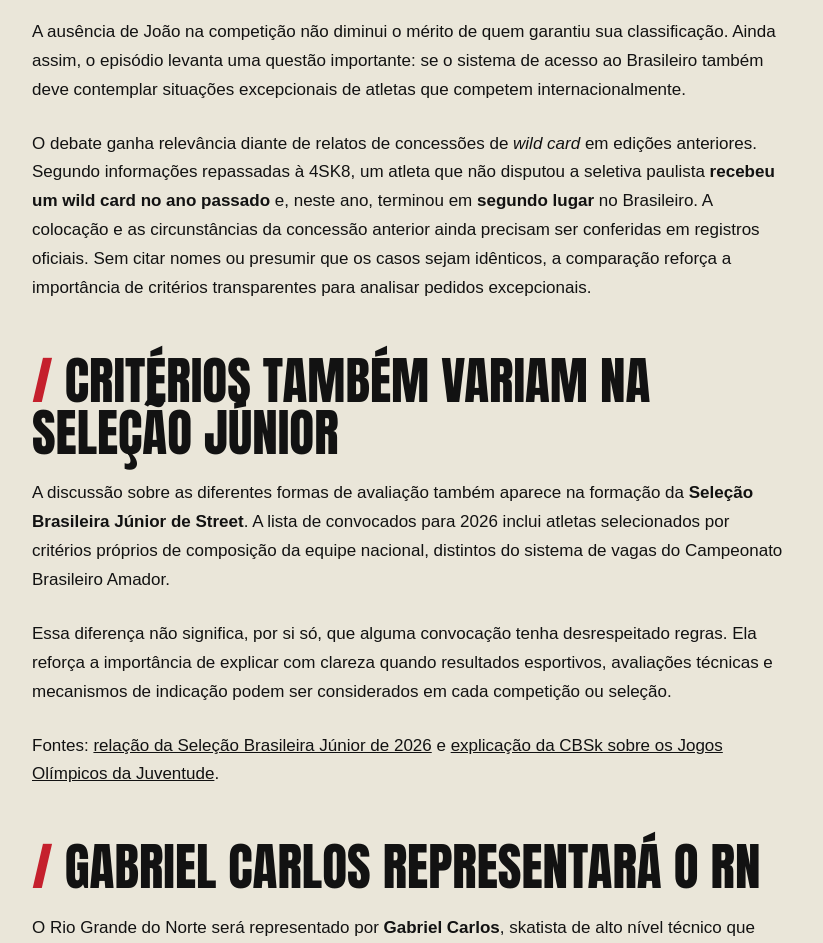
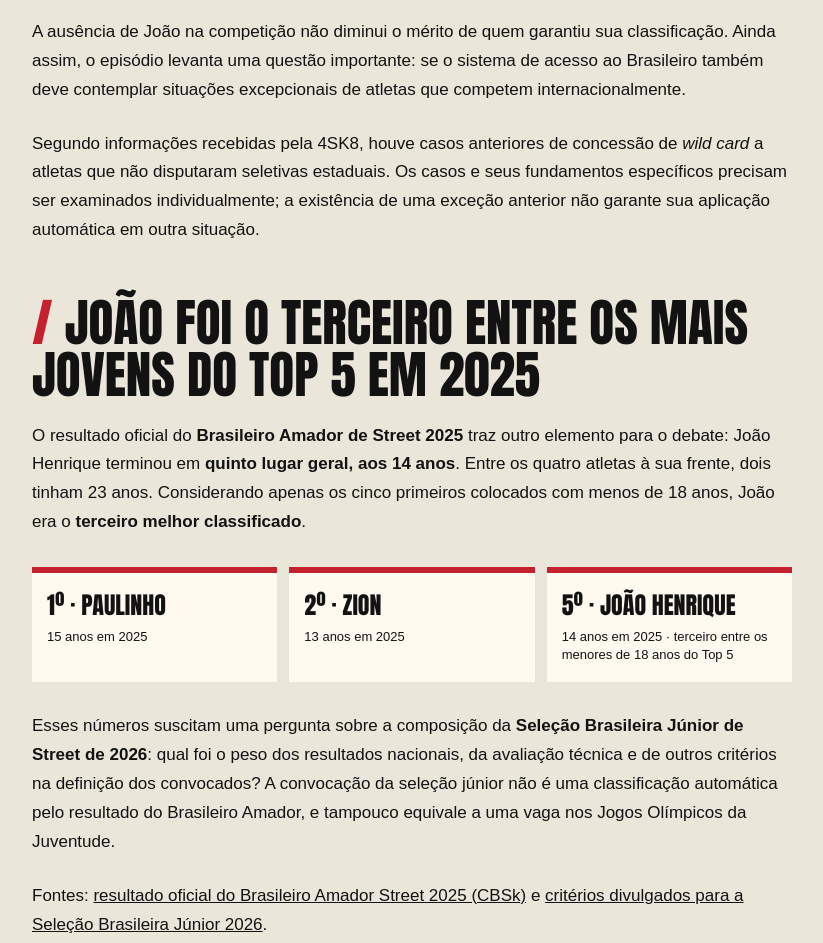
Before and after one commit to jmtwebnet/4sk8, a plain HTML site: page noticias/joao-henrique-fora-brasileiro-amador-2026/index.html in a window 1280 px wide. Shown: the part 2340-3283 px from the top of the page, without its empty margins (18-841 px from the left). Drawn offline with nearby package versions, Linux system fonts and the light colour scheme.

Commit message:
Correct 2025 age ranking and distinguish Junior team from Olympic Youth Games

```diff
--- a/noticias/joao-henrique-fora-brasileiro-amador-2026/index.html
+++ b/noticias/joao-henrique-fora-brasileiro-amador-2026/index.html
@@ -18,8 +18,12 @@
 <h2>Seletiva com participação reduzida</h2>
 <p>De acordo com as informações recebidas pela 4SK8, a etapa seletiva contou com apenas <strong>três participantes para três vagas distribuídas entre três estados</strong>. O número reduzido de inscritos chama atenção e abre espaço para discutir o alcance do processo classificatório.</p>
 <div class="facts"><strong>O debate vai além de um wild card</strong><p>Como compatibilizar seletivas regionais e o calendário internacional de jovens skatistas sem desvalorizar os atletas que cumprem o regulamento?</p></div>
-<p>A ausência de João na competição não diminui o mérito de quem garantiu sua classificação. Ainda assim, o episódio levanta uma questão importante: se o sistema de acesso ao Brasileiro também deve contemplar situações excepcionais de atletas que competem internacionalmente.</p><p>O debate ganha relevância diante de relatos de concessões de <em>wild card</em> em edições anteriores. Segundo informações repassadas à 4SK8, um atleta que não disputou a seletiva paulista <strong>recebeu um wild card no ano passado</strong> e, neste ano, terminou em <strong>segundo lugar</strong> no Brasileiro. A colocação e as circunstâncias da concessão anterior ainda precisam ser conferidas em registros oficiais. Sem citar nomes ou presumir que os casos sejam idênticos, a comparação reforça a importância de critérios transparentes para analisar pedidos excepcionais.</p>
-<h2>Critérios também variam na Seleção Júnior</h2><p>A discussão sobre as diferentes formas de avaliação também aparece na formação da <strong>Seleção Brasileira Júnior de Street</strong>. A lista de convocados para 2026 inclui atletas selecionados por critérios próprios de composição da equipe nacional, distintos do sistema de vagas do Campeonato Brasileiro Amador.</p><p>Essa diferença não significa, por si só, que alguma convocação tenha desrespeitado regras. Ela reforça a importância de explicar com clareza quando resultados esportivos, avaliações técnicas e mecanismos de indicação podem ser considerados em cada competição ou seleção.</p><p>Fontes: <a href="https://skatevalebrasil.com.br/cbsk-anuncia-selecao-brasileira-junior-de-skateboarding-para-2026/" target="_blank" rel="noopener">relação da Seleção Brasileira Júnior de 2026</a> e <a href="https://cbsk.com.br/noticia/duda-ribeiro-representa-selecao-brasileira-na-estreia-do-skate-nas-olimpiadas-da-juventude" target="_blank" rel="noopener">explicação da CBSk sobre os Jogos Olímpicos da Juventude</a>.</p>
+<p>A ausência de João na competição não diminui o mérito de quem garantiu sua classificação. Ainda assim, o episódio levanta uma questão importante: se o sistema de acesso ao Brasileiro também deve contemplar situações excepcionais de atletas que competem internacionalmente.</p><p>Segundo informações recebidas pela 4SK8, houve casos anteriores de concessão de <em>wild card</em> a atletas que não disputaram seletivas estaduais. Os casos e seus fundamentos específicos precisam ser examinados individualmente; a existência de uma exceção anterior não garante sua aplicação automática em outra situação.</p>
+<h2>João foi o terceiro entre os mais jovens do Top 5 em 2025</h2>
+<p>O resultado oficial do <strong>Brasileiro Amador de Street 2025</strong> traz outro elemento para o debate: João Henrique terminou em <strong>quinto lugar geral, aos 14 anos</strong>. Entre os quatro atletas à sua frente, dois tinham 23 anos. Considerando apenas os cinco primeiros colocados com menos de 18 anos, João era o <strong>terceiro melhor classificado</strong>.</p>
+<div class="results"><div><b>1º · Paulinho</b><span>15 anos em 2025</span></div><div><b>2º · Zion</b><span>13 anos em 2025</span></div><div><b>5º · João Henrique</b><span>14 anos em 2025 · terceiro entre os menores de 18 anos do Top 5</span></div></div>
+<p>Esses números suscitam uma pergunta sobre a composição da <strong>Seleção Brasileira Júnior de Street de 2026</strong>: qual foi o peso dos resultados nacionais, da avaliação técnica e de outros critérios na definição dos convocados? A convocação da seleção júnior não é uma classificação automática pelo resultado do Brasileiro Amador, e tampouco equivale a uma vaga nos Jogos Olímpicos da Juventude.</p>
+<p>Fontes: <a href="https://cbsk.com.br/assets/docs/resultados/camp-bras-street-2025-masc-am.pdf" target="_blank" rel="noopener">resultado oficial do Brasileiro Amador Street 2025 (CBSk)</a> e <a href="https://skatevalebrasil.com.br/cbsk-anuncia-selecao-brasileira-junior-de-skateboarding-para-2026/" target="_blank" rel="noopener">critérios divulgados para a Seleção Brasileira Júnior 2026</a>.</p>
 <h2>Gabriel Carlos representará o RN</h2>
 <p>O Rio Grande do Norte será representado por <strong>Gabriel Carlos</strong>, skatista de alto nível técnico que retorna a uma final do Brasileiro Amador após alguns anos afastado das competições para se dedicar aos estudos de Medicina.</p>
 <p>Seu retorno é uma boa notícia para a cena potiguar. Com experiência de pista e talento reconhecido, Gabriel volta a disputar uma decisão nacional e terá a oportunidade de representar o estado diante de competidores de todo o país.</p>
```
